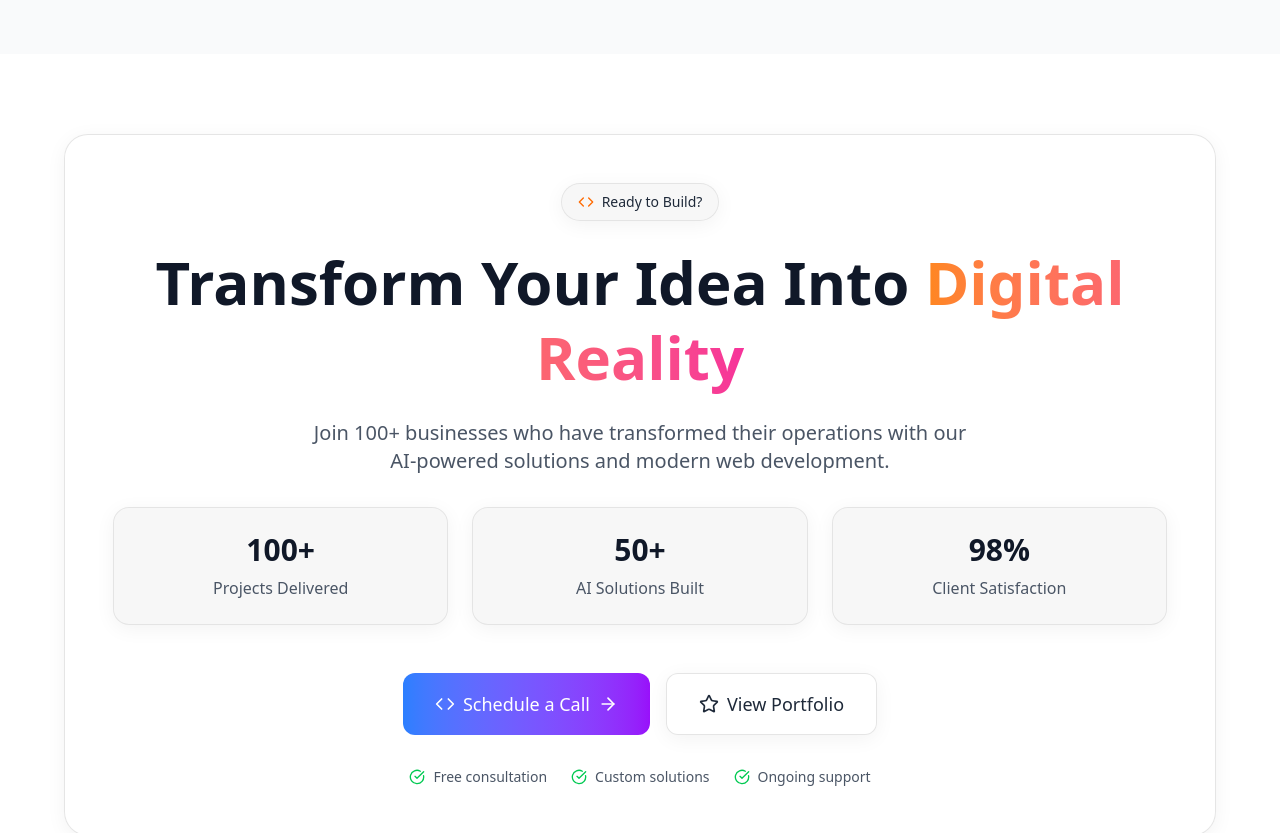
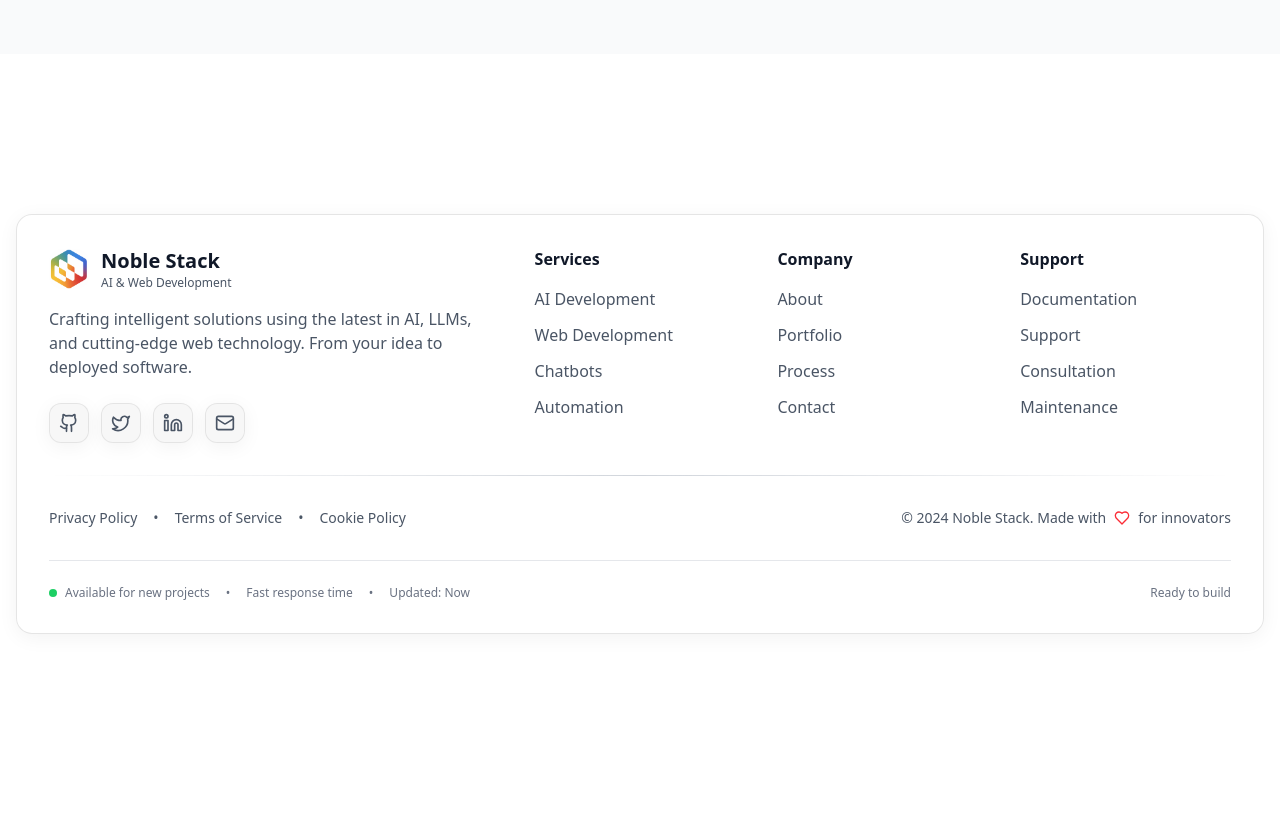
Before and after one commit to om202/NobleStack, a Next.js app: page / in a window 1280 px wide. Shown: the part 3600-4433 px from the top of the page. After the commit the page ends 4298 px from the top, so only its background shows below. Built offline with nearby package versions, Linux system fonts and the light colour scheme.

Commit message:
remove l4

```diff
--- a/src/app/Home/L4.tsx
+++ /dev/null
@@ -1,122 +0,0 @@
-"use client";
-
-import * as Dialog from "@radix-ui/react-dialog";
-import { ArrowRight, Code, Star, CheckCircle, X } from "lucide-react";
-
-export default function CTASection() {
-  return (
-    <section className="py-20 px-4">
-      <div className="max-w-6xl mx-auto">
-        <div className="glass rounded-3xl p-12 text-center animate-fade-in">
-          {/* Header */}
-          <div className="mb-8">
-            <div className="inline-flex items-center px-4 py-2 rounded-full glass-dark text-gray-800 text-sm font-medium mb-6">
-              <Code className="w-4 h-4 mr-2 text-orange-500" />
-              Ready to Build?
-            </div>
-
-            <h2 className="text-4xl md:text-6xl font-bold mb-6 text-gray-900 leading-tight">
-              Transform Your Idea Into
-              <span className="bg-gradient-to-r from-orange-400 to-pink-500 bg-clip-text text-transparent">
-                {" "}Digital Reality
-              </span>
-            </h2>
-
-            <p className="text-xl text-gray-600 mb-8 max-w-2xl mx-auto">
-              Join 100+ businesses who have transformed their operations with our AI-powered solutions and modern web development.
-            </p>
-          </div>
-
-          {/* Stats */}
-          <div className="grid grid-cols-1 md:grid-cols-3 gap-6 mb-12">
-            <div className="glass-dark rounded-2xl p-6">
-              <div className="text-3xl font-bold text-gray-900 mb-2">100+</div>
-              <div className="text-gray-600">Projects Delivered</div>
-            </div>
-            <div className="glass-dark rounded-2xl p-6">
-              <div className="text-3xl font-bold text-gray-900 mb-2">50+</div>
-              <div className="text-gray-600">AI Solutions Built</div>
-            </div>
-            <div className="glass-dark rounded-2xl p-6">
-              <div className="text-3xl font-bold text-gray-900 mb-2">98%</div>
-              <div className="text-gray-600">Client Satisfaction</div>
-            </div>
-          </div>
-
-          {/* CTA Buttons */}
-          <div className="flex flex-col sm:flex-row gap-4 justify-center mb-8">
-            <Dialog.Root>
-              <Dialog.Trigger asChild>
-                <button className="inline-flex items-center justify-center gap-2 text-lg px-8 py-4 bg-gradient-to-r from-blue-500 to-purple-600 text-white rounded-xl hover:shadow-lg hover:scale-105 transition-all duration-300">
-                  <Code className="w-5 h-5" />
-                  Schedule a Call
-                  <ArrowRight className="w-5 h-5" />
-                </button>
-              </Dialog.Trigger>
-              <Dialog.Portal>
-                <Dialog.Overlay className="fixed inset-0 bg-black/50 backdrop-blur-sm" />
-                <Dialog.Content className="fixed top-1/2 left-1/2 -translate-x-1/2 -translate-y-1/2 glass rounded-2xl p-8 max-w-md w-[90vw] shadow-xl animate-slide-up">
-                  <Dialog.Title className="text-2xl font-bold mb-4 text-gray-900">
-                    Let's Discuss Your Project
-                  </Dialog.Title>
-                  <Dialog.Description className="mb-6 text-gray-600">
-                    Tell us about your vision and we'll show you how we can bring it to life.
-                  </Dialog.Description>
-                  <form className="space-y-4">
-                    <input
-                      type="text"
-                      placeholder="Your name"
-                      className="w-full px-4 py-3 glass-dark border border-gray-300 rounded-xl text-gray-900 placeholder-gray-500 focus:outline-none focus:ring-2 focus:ring-blue-500"
-                    />
-                    <input
-                      type="email"
-                      placeholder="Enter your email"
-                      className="w-full px-4 py-3 glass-dark border border-gray-300 rounded-xl text-gray-900 placeholder-gray-500 focus:outline-none focus:ring-2 focus:ring-blue-500"
-                    />
-                    <textarea
-                      placeholder="Tell us about your project..."
-                      rows={3}
-                      className="w-full px-4 py-3 glass-dark border border-gray-300 rounded-xl text-gray-900 placeholder-gray-500 focus:outline-none focus:ring-2 focus:ring-blue-500 resize-none"
-                    />
-                    <button
-                      type="submit"
-                      className="w-full py-3 bg-gradient-to-r from-blue-500 to-purple-600 text-white rounded-xl hover:shadow-lg transition-all duration-300"
-                    >
-                      Send Message
-                    </button>
-                  </form>
-                  <Dialog.Close asChild>
-                    <button className="absolute top-4 right-4 w-8 h-8 flex items-center justify-center rounded-lg text-gray-600 hover:text-gray-900 hover:bg-gray-100 transition-all duration-300">
-                      <X className="w-4 h-4" />
-                    </button>
-                  </Dialog.Close>
-                </Dialog.Content>
-              </Dialog.Portal>
-            </Dialog.Root>
-
-            <button className="inline-flex items-center justify-center gap-2 text-lg px-8 py-4 glass text-gray-800 rounded-xl hover:bg-gray-100 transition-all duration-300">
-              <Star className="w-5 h-5" />
-              View Portfolio
-            </button>
-          </div>
-
-          {/* Trust Indicators */}
-          <div className="flex flex-col sm:flex-row items-center justify-center gap-6 text-sm text-gray-600">
-            <div className="flex items-center">
-              <CheckCircle className="w-4 h-4 mr-2 text-green-500" />
-              Free consultation
-            </div>
-            <div className="flex items-center">
-              <CheckCircle className="w-4 h-4 mr-2 text-green-500" />
-              Custom solutions
-            </div>
-            <div className="flex items-center">
-              <CheckCircle className="w-4 h-4 mr-2 text-green-500" />
-              Ongoing support
-            </div>
-          </div>
-        </div>
-      </div>
-    </section>
-  );
-}
--- a/src/app/Home/page.tsx
+++ b/src/app/Home/page.tsx
@@ -3,7 +3,6 @@ import Footer from "../../components/common/Footer";
 import HeroSection from "./L1";
 import FeaturesSection from "./L2";
 import FAQSection from "./L3";
-import CTASection from "./L4";
 
 export default function Home() {
   return (
@@ -13,7 +12,6 @@ export default function Home() {
         <HeroSection />
         <FeaturesSection />
         <FAQSection />
-        <CTASection />
       </main>
       <Footer />
     </div>
```
